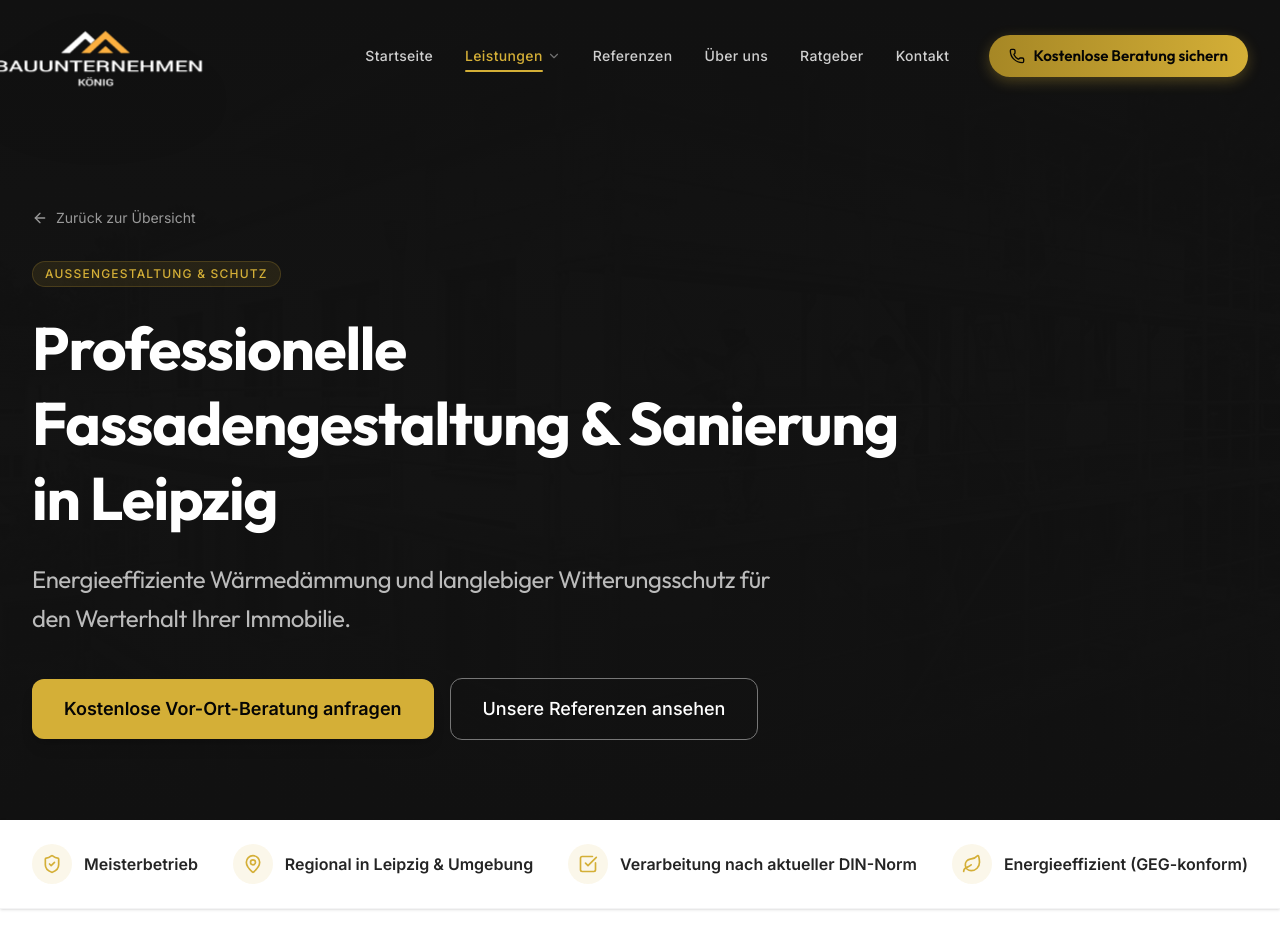
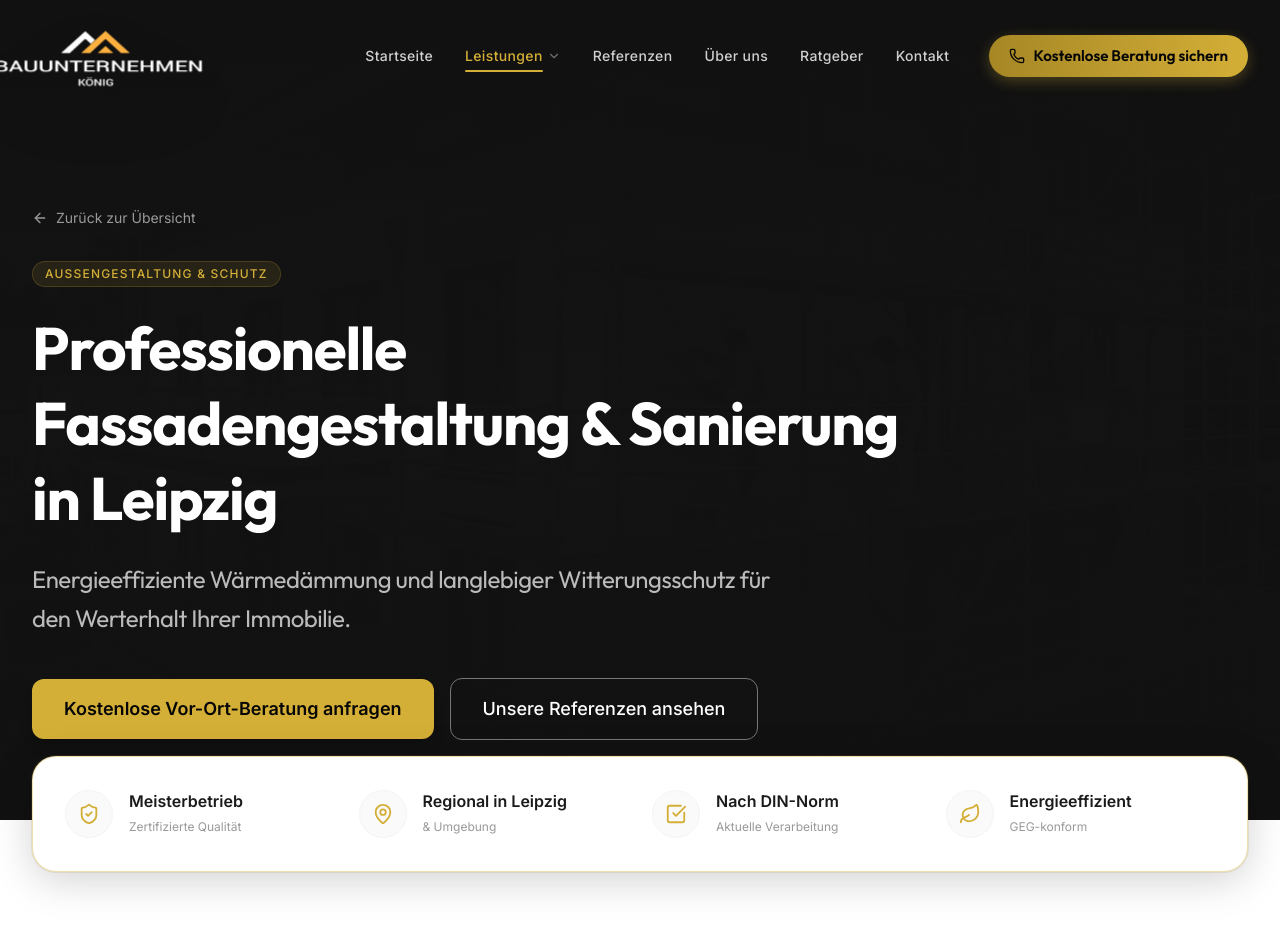
Before and after one commit to kuhlehans4-gif/bauunternehmen-koenig, a React (Vite) app: page /leistungen/fassade in a window 1280 px wide. Shown: the top 952 px of the page. Built offline with nearby package versions, Linux system fonts and the light colour scheme.

Commit message:
style: apply Home.jsx white-box styling to trustbar on service pages

```diff
--- a/src/pages/LeistungDetail.jsx
+++ b/src/pages/LeistungDetail.jsx
@@ -114,10 +114,10 @@ const serviceData = {
     subtitle: 'Energieeffiziente Wärmedämmung und langlebiger Witterungsschutz für den Werterhalt Ihrer Immobilie.',
     showHeroCTAs: true,
     trustSignals: [
-      { text: 'Meisterbetrieb', icon: 'ShieldCheck' },
-      { text: 'Regional in Leipzig & Umgebung', icon: 'MapPin' },
-      { text: 'Verarbeitung nach aktueller DIN-Norm', icon: 'CheckSquare' },
-      { text: 'Energieeffizient (GEG-konform)', icon: 'Leaf' }
+      { text: 'Meisterbetrieb', sub: 'Zertifizierte Qualität', icon: 'ShieldCheck' },
+      { text: 'Regional in Leipzig', sub: '& Umgebung', icon: 'MapPin' },
+      { text: 'Nach DIN-Norm', sub: 'Aktuelle Verarbeitung', icon: 'CheckSquare' },
+      { text: 'Energieeffizient', sub: 'GEG-konform', icon: 'Leaf' }
     ],
     heroImage: '/images/fassade.png',
     intro: 'Die Fassade ist die Visitenkarte Ihres Gebäudes — und elementar für Energieeffizienz und Werterhalt. Als Fachbetrieb sind wir spezialisiert auf professionelle Putzarbeiten, Altbausanierung und Wärmedämmverbundsysteme (WDVS) in Leipzig. Wir verleihen Ihrem Haus ein makelloses, dauerhaftes Gesicht, das Wind und Wetter trotzt.',
@@ -237,22 +237,25 @@ export default function LeistungDetail() {
 
       {/* Trust Bar conditionally rendered */}
       {data.trustSignals && (
-        <section className="bg-white border-b border-gray-100 py-6 relative z-20 shadow-sm">
-          <div className="max-w-7xl mx-auto px-4 lg:px-8">
-            <div className="flex flex-wrap justify-between items-center gap-6 md:gap-4">
+        <section className="relative -mt-16 z-20 max-w-7xl mx-auto px-4 sm:px-6 lg:px-8 mb-20">
+          <RevealSection delay={300}>
+            <div className="bg-white rounded-3xl p-6 md:p-8 flex flex-wrap items-center justify-between gap-6 border border-gold/40 shadow-[0_8px_40px_rgba(0,0,0,0.18),0_0_0_1px_rgba(180,144,60,0.15)]">
               {data.trustSignals.map((signal, i) => {
                 const Icon = iconMap[signal.icon]
                 return (
-                  <div key={i} className="flex items-center gap-3 w-full sm:w-auto">
-                    <div className="flex-shrink-0 w-10 h-10 rounded-full bg-gold/10 flex items-center justify-center">
-                      {Icon && <Icon size={20} className="text-gold" />}
+                  <div key={i} className="flex items-center gap-4 flex-1 min-w-[200px]">
+                    <div className="w-12 h-12 rounded-full bg-gray-50 flex items-center justify-center border border-gray-100 flex-shrink-0">
+                      {Icon && <Icon size={22} className="text-gold" />}
                     </div>
-                    <span className="font-semibold text-gray-800 text-sm md:text-base">{signal.text}</span>
+                    <div>
+                      <span className="text-base font-semibold text-gray-900 block">{signal.text}</span>
+                      {signal.sub && <span className="text-xs text-gray-400">{signal.sub}</span>}
+                    </div>
                   </div>
                 )
               })}
             </div>
-          </div>
+          </RevealSection>
         </section>
       )}
 
```
